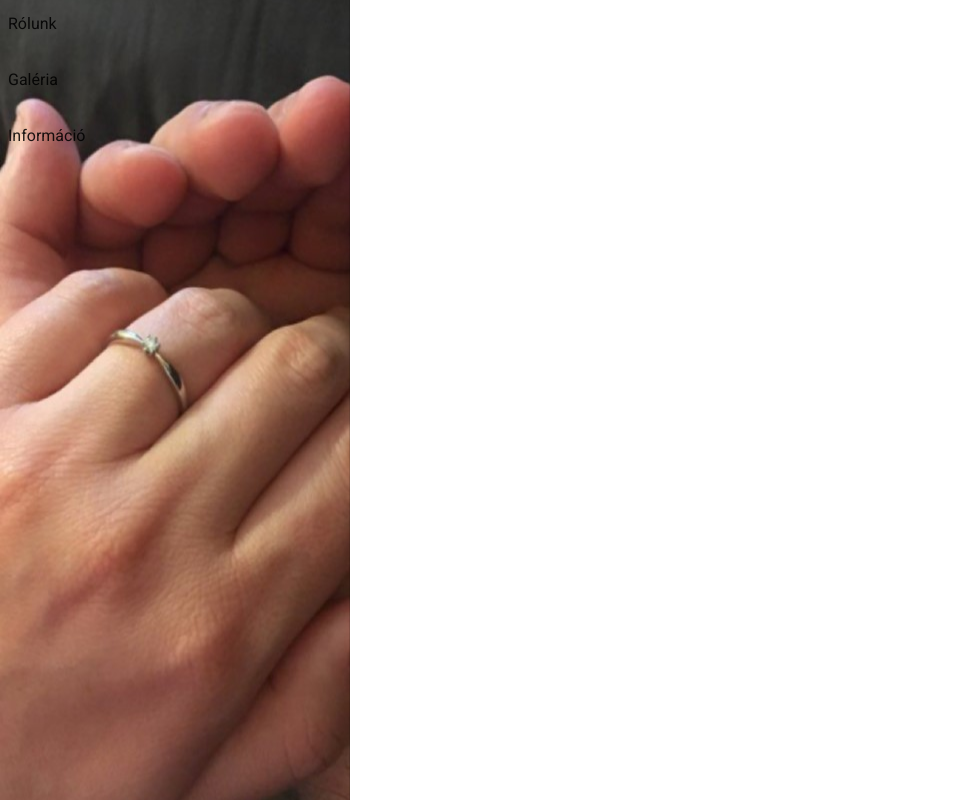
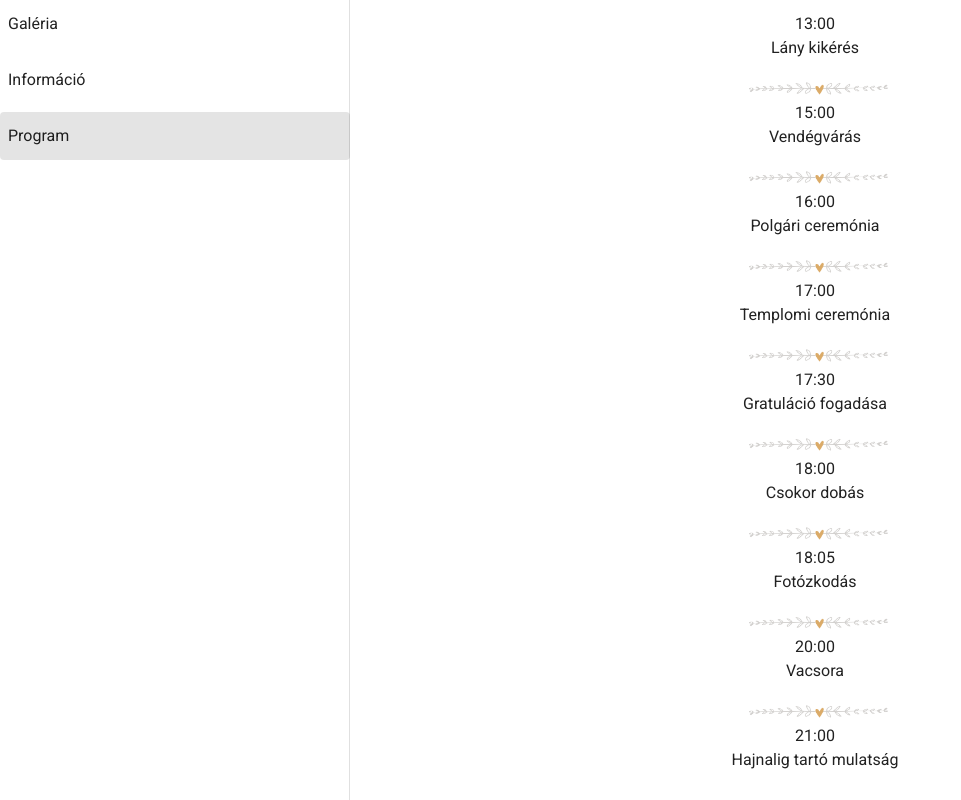
Before and after one commit to TheRandomHero/OurWeddingSPA, a Vue app in the folder wedding-web-page/: page /program in a window 1280 px wide. Shown: the whole page, without its empty margins (0-961 px from the left). Built offline with nearby package versions, Linux system fonts and the light colour scheme; no server answers.

Commit message:
program schedule added

```diff
--- a/wedding-web-page/src/components/NavBar.vue
+++ b/wedding-web-page/src/components/NavBar.vue
@@ -17,9 +17,9 @@ export default {
   data () {
     return {
       navItems: [
-        { text: 'Rólunk', route: '/aboutUs' },
         { text: 'Galéria', route: '/gallery' },
-        { text: 'Információ', route: '/info' }
+        { text: 'Információ', route: '/info' },
+        { text: 'Program', route: '/program'}
       ]
     }
   }
--- a/wedding-web-page/src/router/index.js
+++ b/wedding-web-page/src/router/index.js
@@ -11,14 +11,6 @@ const routes = [
     component: Home
   },
   {
-    path: '/aboutUs',
-    name: 'AboutUs',
-    // route level code-splitting
-    // this generates a separate chunk (about.[hash].js) for this route
-    // which is lazy-loaded when the route is visited.
-    component: () => import(/* webpackChunkName: "about" */ '../views/About.vue')
-  },
-  {
     path: '/gallery',
     name: 'Gallery',
     component: () => import('../views/Gallery.vue')
@@ -27,6 +19,11 @@ const routes = [
     path: '/info',
     name: 'Information',
     component: () => import('../views/Information.vue')
+  },
+  {
+    path:'/program',
+    name: 'Program',
+    component: () => import('../views/Program.vue')
   }
 ]
 
--- a/wedding-web-page/src/views/Home.vue
+++ b/wedding-web-page/src/views/Home.vue
@@ -8,7 +8,7 @@
     </v-row>
     <v-row justify="center">
       <div>
-        <Countdown end="September 26, 2020"></Countdown>
+        <Countdown end="September 26, 2020 12:00"></Countdown>
       </div>
     </v-row>
     <v-row>
--- /dev/null
+++ b/wedding-web-page/src/views/Program.vue
@@ -0,0 +1,72 @@
+<template>
+    <v-container>
+        <v-row align="center">
+            <v-col cols="4" offset="4" >
+                <div class="program-details">
+                    <p>13:00
+                        <br>
+                        Lány kikérés
+                    </p>
+                    <hr class="custom-line">
+                    <p>15:00
+                        <br>
+                        Vendégvárás
+                    </p>
+                    <hr class="custom-line">
+                    <p>16:00
+                        <br>
+                        Polgári ceremónia
+                    </p>
+                    <hr class="custom-line">
+                    <p>17:00
+                        <br>
+                        Templomi ceremónia
+                    </p>
+                    <hr class="custom-line">
+                    <p>17:30
+                        <br>
+                        Gratuláció fogadása
+                    </p>
+                    <hr class="custom-line">
+                    <p>18:00
+                        <br>
+                        Csokor dobás
+                    </p>
+                    <hr class="custom-line">
+                    <p>18:05
+                        <br>
+                        Fotózkodás
+                    </p>
+                    <hr class="custom-line">
+                    <p>20:00
+                        <br>
+                        Vacsora
+                    </p>
+                    <hr class="custom-line">
+                    <p>21:00
+                        <br>
+                        Hajnalig tartó mulatság
+                    </p>
+                </div>
+            </v-col>
+        </v-row>
+    </v-container>
+</template>
+<script>
+export default {
+
+}
+</script>
+<style scoped>
+.custom-line{
+    height: 25px;
+    background-size: cover;
+    background-image: url(./../assets/horizont/divider2.png);
+    background-position: center;
+    border: none;
+}
+
+.program-details{
+    text-align: center;
+}
+</style>
```
Also changed, not shown: wedding-web-page/src/views/Pogram.vue (deleted, +0 -11 lines), wedding-web-page/src/assets/horizont/divider2.png (renamed from wedding-web-page/src/assets/horizont/hotizont2.png).
